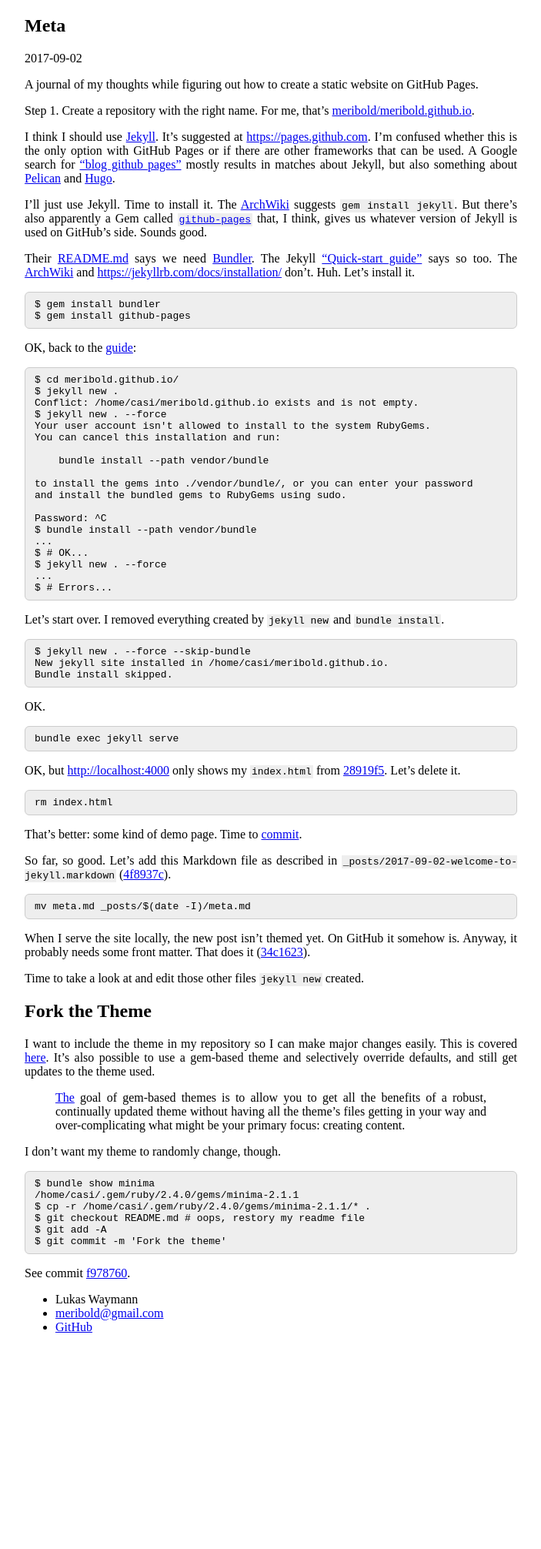
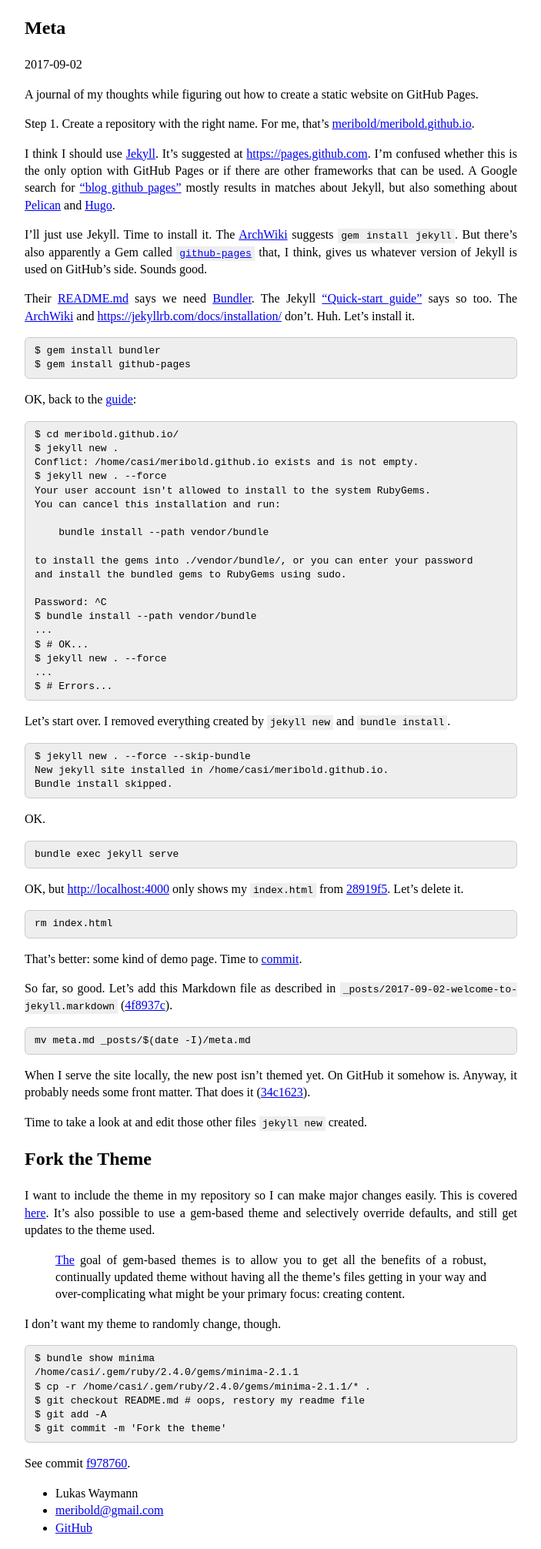
Before and after one commit to meribold/meribold.org, a Jekyll site: the page built from _posts/2017-09-02-meta.md, in a window 1280 px wide. Shown: the whole page at 77% size, without its empty margins (288-991 px from the left). Built offline with Jekyll 4.4.1, drawn with Linux system fonts in a browser that asks for light colours; before the commit the page ends 1749 px from its top, so only the background shows below that.

Commit message:
Specify line spacing

```diff
--- a/assets/main.css
+++ b/assets/main.css
@@ -5,6 +5,7 @@ body {
    * <https://developer.mozilla.org/en/docs/Web/CSS/length>.
    */
   max-width: 80ch;
+  line-height: 1.4;
 }
 
 article {
@@ -24,7 +25,7 @@ pre {
 }
 
 code {
-  padding: 1px 2px;
+  padding: 2px 4px;
 }
 
 pre > code {
```
